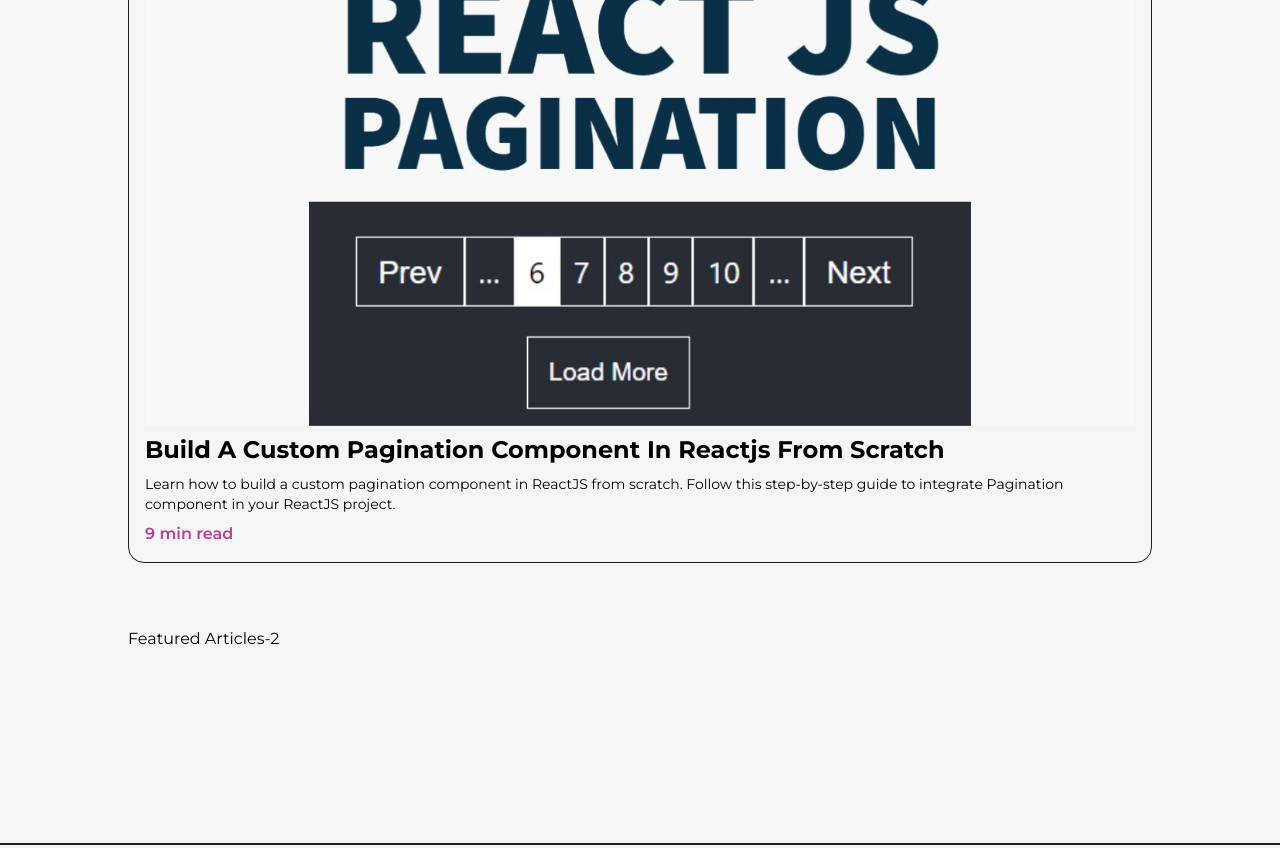
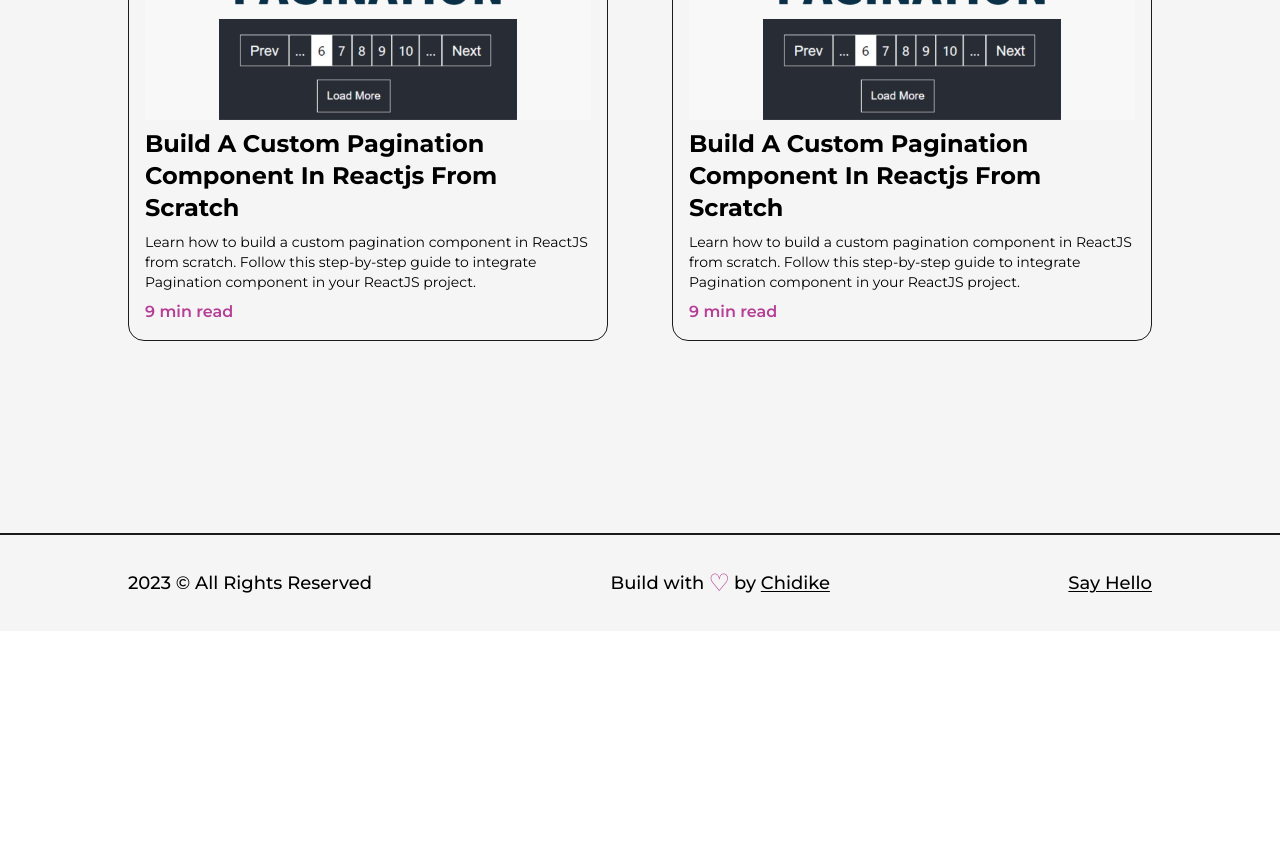
Before and after one commit to lacegiovanni17/Nextjs-dev-Portfolio, a Next.js app: page /articles in a window 1280 px wide. Shown: the part 660-1508 px from the top of the page. After the commit the page ends 1291 px from the top, so only its background shows below. Built offline with nearby package versions, Linux system fonts and the light colour scheme.

Commit message:
added new feat articles in cols

```diff
--- a/src/pages/articles.js
+++ b/src/pages/articles.js
@@ -35,7 +35,7 @@
       <main className="w-full mb-16 flex flex-col items-center justify-center overflow-hidden">
         <Layout>
           <AnimatedText text="Words Can Change The World!" className="mb-16" />
-          <ul className="grid grid-col-2 gap-16">
+          <ul className="grid grid-cols-2 gap-16">
             <FeaturedArticle
               title="Build A Custom Pagination Component In Reactjs From Scratch"
               summary="Learn how to build a custom pagination component in ReactJS from scratch.
@@ -44,7 +44,14 @@
               link="/"
               img={article1}
             />
-            <li>Featured Articles-2</li>
+            <FeaturedArticle
+              title="Build A Custom Pagination Component In Reactjs From Scratch"
+              summary="Learn how to build a custom pagination component in ReactJS from scratch.
+              Follow this step-by-step guide to integrate Pagination component in your ReactJS project."
+              time="9 min read"
+              link="/"
+              img={article1}
+            />
           </ul>
         </Layout>
       </main>
```
